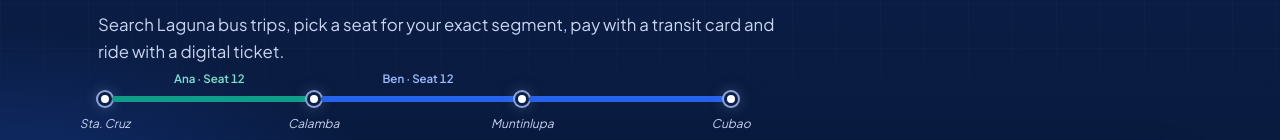
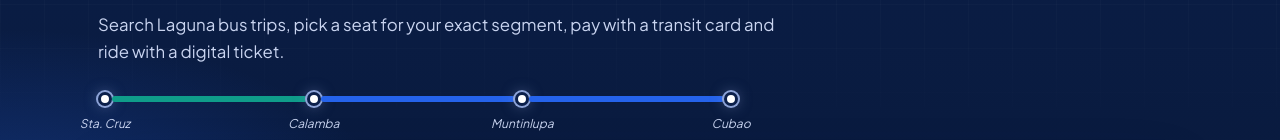
Before and after one commit to E-nviteStudio/LaGOna, a plain HTML site: page index.html in a window 1280 px wide. Shown: the part 279-419 px from the top of the page. Drawn offline with nearby package versions, Linux system fonts and the light colour scheme.

Commit message:
Update index.html

```diff
--- a/index.html
+++ b/index.html
@@ -345,7 +345,7 @@ function render(){expireOffers();dropMap();renderNav();({report:rReport,inbox:rI
  */
 function rFind(){app.innerHTML=`<section class="hero"><div class="wrap"><h1>Reserve your seat by stop, not just by bus.</h1>
 <p>Search Laguna bus trips, pick a seat for your exact segment, pay with a transit card and ride with a digital ticket.</p>
-<div class="line" aria-hidden="true"><i class="stop"><span>Sta. Cruz</span></i><div class="seg sA"><b style="color:#7be0d0">Ana · Seat 12</b></div><i class="stop"><span>Calamba</span></i><div class="seg sB"><b style="color:#9dbcff">Ben · Seat 12</b></div><i class="stop"><span>Muntinlupa</span></i><div class="seg sB"></div><i class="stop"><span>Cubao</span></i></div></div></section>
+<div class="line" aria-hidden="true"><i class="stop"><span>Sta. Cruz</span></i><div class="seg sA"></div><i class="stop"><span>Calamba</span></i><div class="seg sB"></div><i class="stop"><span>Muntinlupa</span></i><div class="seg sB"></div><i class="stop"><span>Cubao</span></i></div></div></section>
 <div class="wrap"><form class="panel" id="sf" aria-label="Journey search"><div class="fgrid">
 <label>From<select id="sf-f">${opts(STOPS.slice(0,STOPS.length-1),UI.f)}</select></label>
 <label>To<select id="sf-t">${opts(STOPS.slice(UI.f+1),UI.t,UI.f+1)}</select></label>
```
